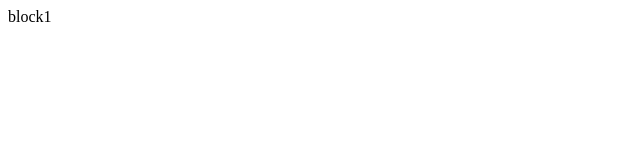
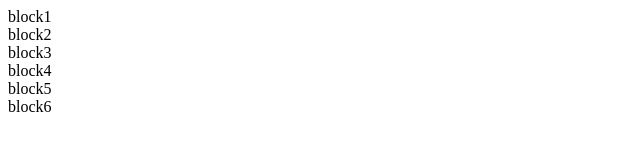
Before and after one commit to sergevnikiforov/basic_project, a plain HTML site: page index.html in a window 1280 px wide. Shown: the whole page, without its empty margins (0-640 px from the left). Drawn offline with Linux system fonts and the light colour scheme.

Commit message:
changed structure of index - created 7 blocks and added style-file with style to div

```diff
--- a/index.html
+++ b/index.html
@@ -5,12 +5,16 @@
     <meta charset="UTF-8">
     <meta http-equiv="X-UA-Compatible" content="IE=edge">
     <meta name="viewport" content="width=device-width, initial-scale=1.0">
-    <title>Document</title>
+    <title>Master</title>
 </head>
 
 <body>
     <div>block1</div>
-    <div></div>
+    <div>block2</div>
+    <div>block3</div>
+    <div>block4</div>
+    <div>block5</div>
+    <div>block6</div>
 </body>
 
 </html>
--- /dev/null
+++ b/style/style.css
@@ -0,0 +1,4 @@
+div {
+    background: lime;
+    font-size: 50px;
+}
```
